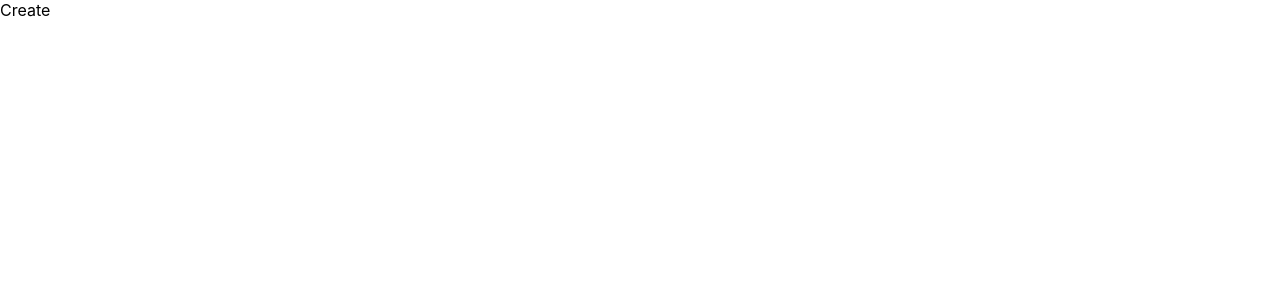
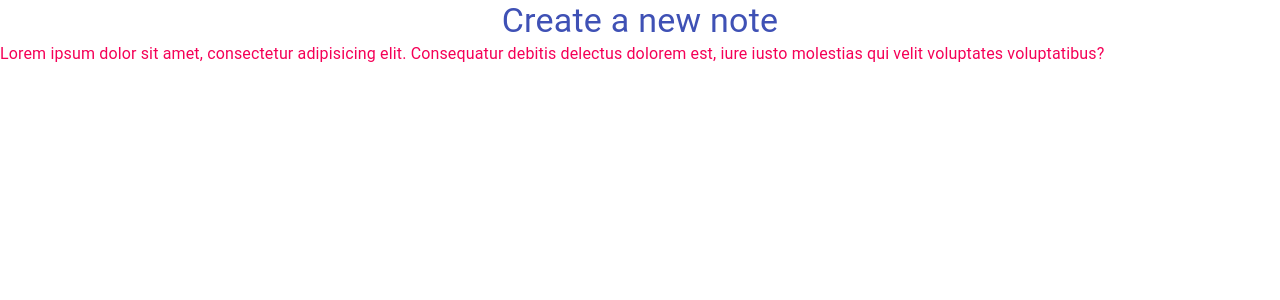
Before and after one commit to RASEM0N/todo-mui.frontend, a React (Create React App) app: page /create in a window 1280 px wide. Shown: the top 300 px of the page. Built offline with nearby package versions, Linux system fonts and the light colour scheme.

Commit message:
typography

```diff
--- a/src/components/Create.tsx
+++ b/src/components/Create.tsx
@@ -1,9 +1,19 @@
 import React from 'react'
+import { Typography } from '@material-ui/core'
 
-export const Create:React.FC = () => {
+// https://material-ui.com/ru/components/typography/#typography
+
+export const Create: React.FC = () => {
     return (
         <div>
-            Create
+            <Typography variant="h4" color="primary" align="center">
+                Create a new note
+            </Typography>
+            <Typography color="secondary" noWrap>
+                Lorem ipsum dolor sit amet, consectetur adipisicing elit.
+                Consequatur debitis delectus dolorem est, iure iusto molestias
+                qui velit voluptates voluptatibus?
+            </Typography>
         </div>
     )
 }
```
